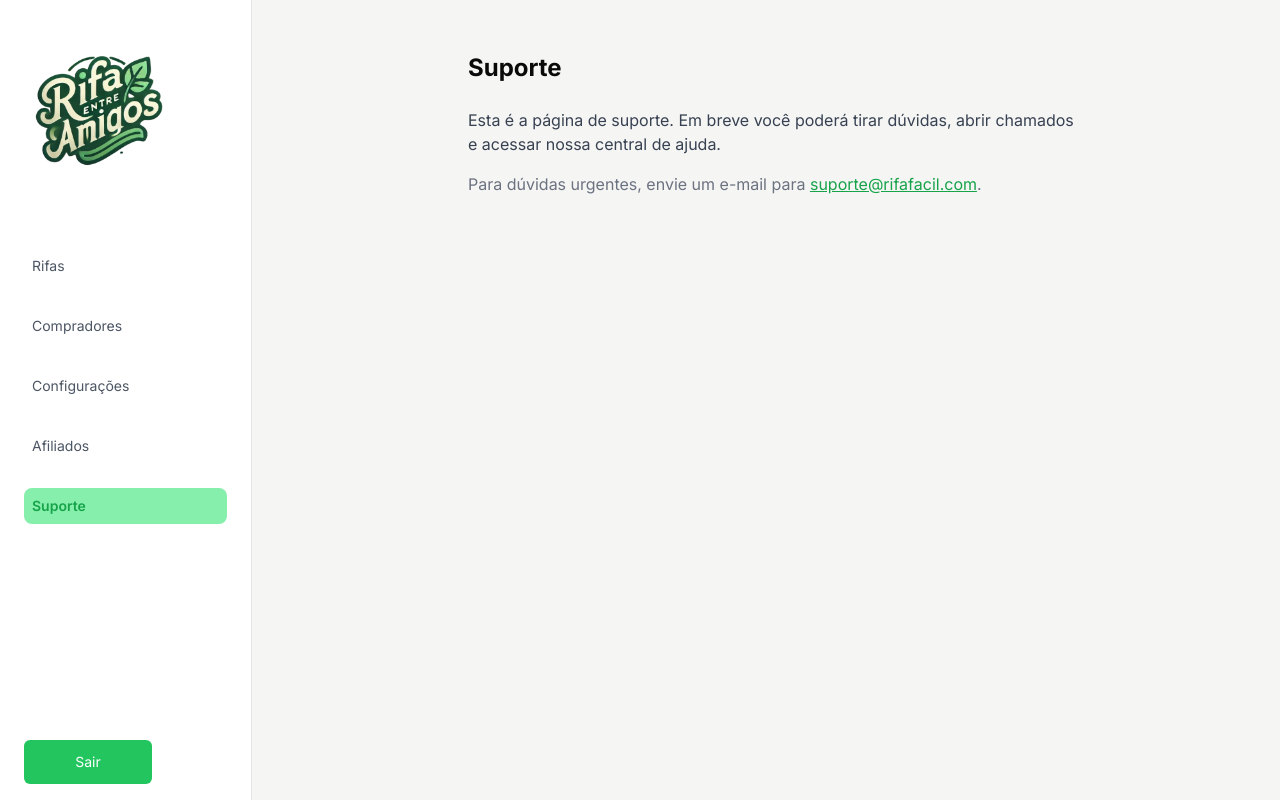
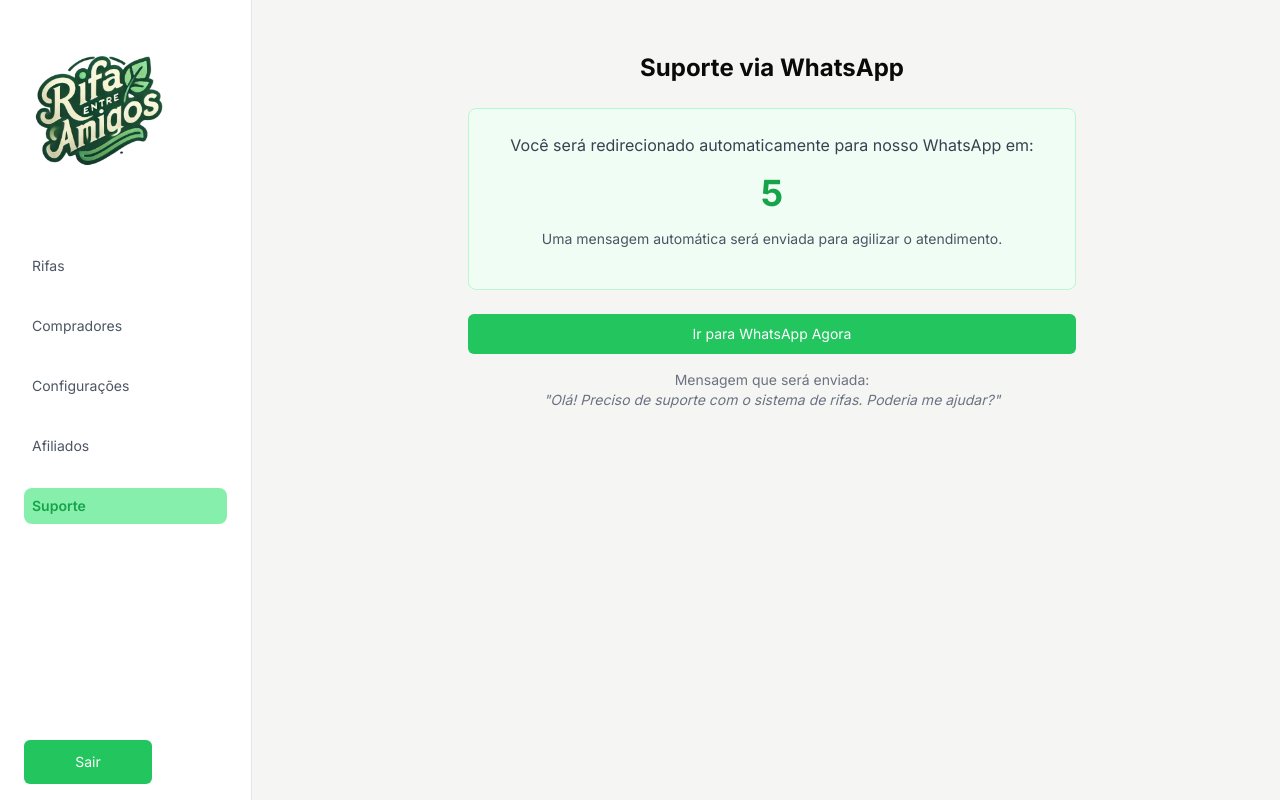
Before and after one commit to TheusChagas/Rifa-Solidaria, a Next.js app: page /vendedor/suporte in a window 1280 px wide. Built offline with nearby package versions, Linux system fonts and the light colour scheme.

Commit message:
Pagina de suporte corrigida

```diff
--- a/app/vendedor/suporte/page.tsx
+++ b/app/vendedor/suporte/page.tsx
@@ -1,15 +1,71 @@
 'use client'
 
+import { useState, useEffect } from 'react'
+import { Button } from '@/components/ui/button'
+
 export default function SuportePage() {
+    const [countdown, setCountdown] = useState(10)
+    const [isRedirecting, setIsRedirecting] = useState(false)
+
+    const whatsappUrl = "https://wa.me/5511983282956?text=Ol%C3%A1!%20Preciso%20de%20suporte%20com%20o%20sistema%20de%20rifas.%20Poderia%20me%20ajudar%3F"
+
+    const redirectToWhatsApp = () => {
+        try {
+            window.location.href = whatsappUrl
+        } catch (error) {
+            console.error('Erro ao redirecionar para WhatsApp:', error)
+            window.open(whatsappUrl, '_blank')
+        }
+    }
+
+    useEffect(() => {
+        const timer = setInterval(() => {
+            setCountdown((prev) => {
+                if (prev <= 1) {
+                    setIsRedirecting(true)
+                    setTimeout(() => {
+                        redirectToWhatsApp()
+                    }, 500)
+                    clearInterval(timer)
+                    return 0
+                }
+                return prev - 1
+            })
+        }, 1000)
+
+        return () => clearInterval(timer)
+    }, [whatsappUrl])
+
     return (
-        <div className="max-w-2xl mx-auto p-8">
-            <h1 className="text-2xl font-bold mb-6">Suporte</h1>
-            <p className="text-gray-700 mb-4">
-                Esta é a página de suporte. Em breve você poderá tirar dúvidas, abrir chamados e acessar nossa central de ajuda.
-            </p>
-            <div className="text-gray-500">
-                Para dúvidas urgentes, envie um e-mail para <a href="mailto:suporte@rifafacil.com" className="text-green-600 underline">suporte@rifafacil.com</a>.
+        <div className="max-w-2xl mx-auto p-8 text-center">
+            <h1 className="text-2xl font-bold mb-6">Suporte via WhatsApp</h1>
+
+            <div className="bg-green-50 border border-green-200 rounded-lg p-6 mb-6">
+                <p className="text-gray-700 mb-4">
+                    Você será redirecionado automaticamente para nosso WhatsApp em:
+                </p>
+                <div className="text-4xl font-bold text-green-600 mb-4">
+                    {countdown}
+                </div>
+                <p className="text-sm text-gray-600 mb-4">
+                    Uma mensagem automática será enviada para agilizar o atendimento.
+                </p>
+            </div>
+
+            <div className="space-y-4">
+                <Button
+                    onClick={redirectToWhatsApp}
+                    className="w-full bg-green-500 hover:bg-green-600 text-white py-3"
+                    disabled={isRedirecting}
+                >
+                    {isRedirecting ? 'Redirecionando...' : 'Ir para WhatsApp Agora'}
+                </Button>
+
+                <p className="text-sm text-gray-500">
+                    Mensagem que será enviada:<br/>
+                    <em>"Olá! Preciso de suporte com o sistema de rifas. Poderia me ajudar?"</em>
+                </p>
             </div>
         </div>
-    );
+    )
 }
```
